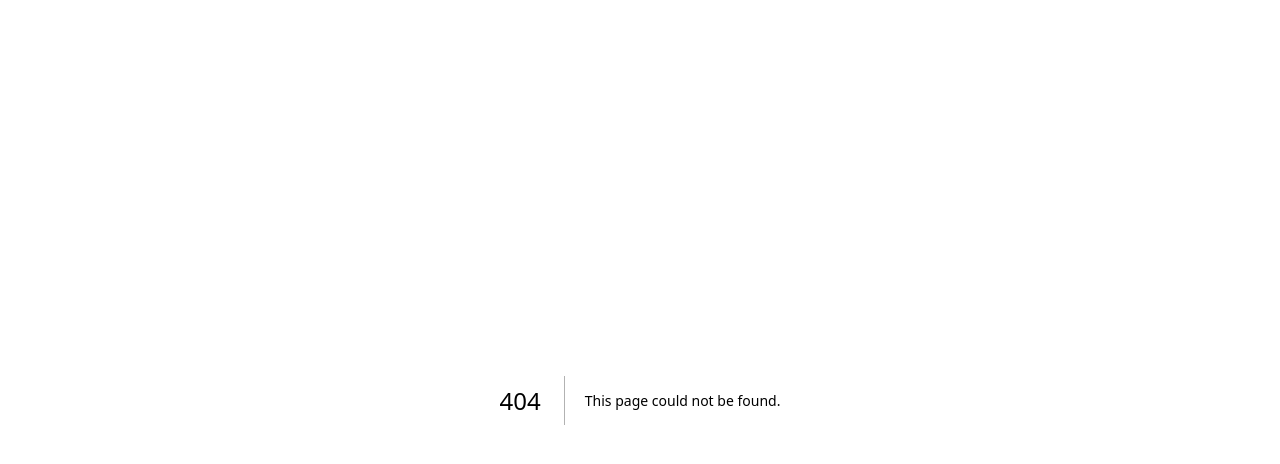
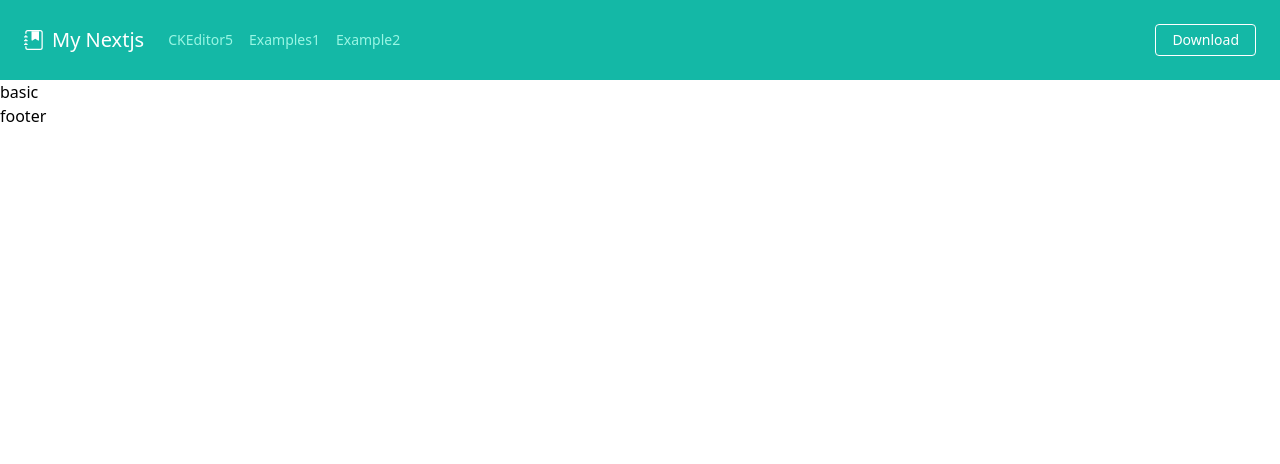
Before and after one commit to nalpari/my-nextjs, a Next.js app: page /ckeditor5 in a window 1280 px wide. Before the commit this address had no page. Shown: the top 464 px of the page. Built offline with nearby package versions, Linux system fonts and the light colour scheme.

Commit message:
feat: Add Navbar & Footer component
- 레이아웃 수정
- Navbar 추가
- Footer 추가

```diff
--- a/components/Navbar.tsx
+++ b/components/Navbar.tsx
@@ -13,9 +13,12 @@ export default function Navbar() {
         </div>
         <div className="w-full block flex-grow lg:flex lg:items-center lg:w-auto">
           <div className="text-sm lg:flex-grow">
-            <button className="block mt-4 lg:inline-block lg:mt-0 text-teal-200 hover:text-white mr-4">
+            <Link
+              href="/ckeditor5"
+              className="block mt-4 lg:inline-block lg:mt-0 text-teal-200 hover:text-white mr-4"
+            >
               CKEditor5
-            </button>
+            </Link>
             <a
               href="#responsive-header"
               className="block mt-4 lg:inline-block lg:mt-0 text-teal-200 hover:text-white mr-4"
--- a/pages/ckeditor5/basic.tsx
+++ /dev/null
@@ -1,7 +0,0 @@
-export default function Basic() {
-  return (
-    <>
-      <h3>Basic</h3>
-    </>
-  )
-}
--- /dev/null
+++ b/pages/ckeditor5/index.tsx
@@ -0,0 +1,17 @@
+import type { ReactElement } from 'react'
+import { NextPageWithLayout } from '../_app'
+import Layout from '@/components/Layout'
+
+const Basic: NextPageWithLayout = () => {
+  return (
+    <>
+      <div>basic</div>
+    </>
+  )
+}
+
+Basic.getLayout = function getLayout(page: ReactElement) {
+  return <Layout>{page}</Layout>
+}
+
+export default Basic
--- a/pages/index.tsx
+++ b/pages/index.tsx
@@ -1,5 +1,5 @@
-import { ReactElement } from 'react'
-import { NextPageWithLayout } from './_app'
+import type { ReactElement } from 'react'
+import type { NextPageWithLayout } from './_app'
 import Layout from '@/components/Layout'
 import Title from '@/components/Title'
 
```
